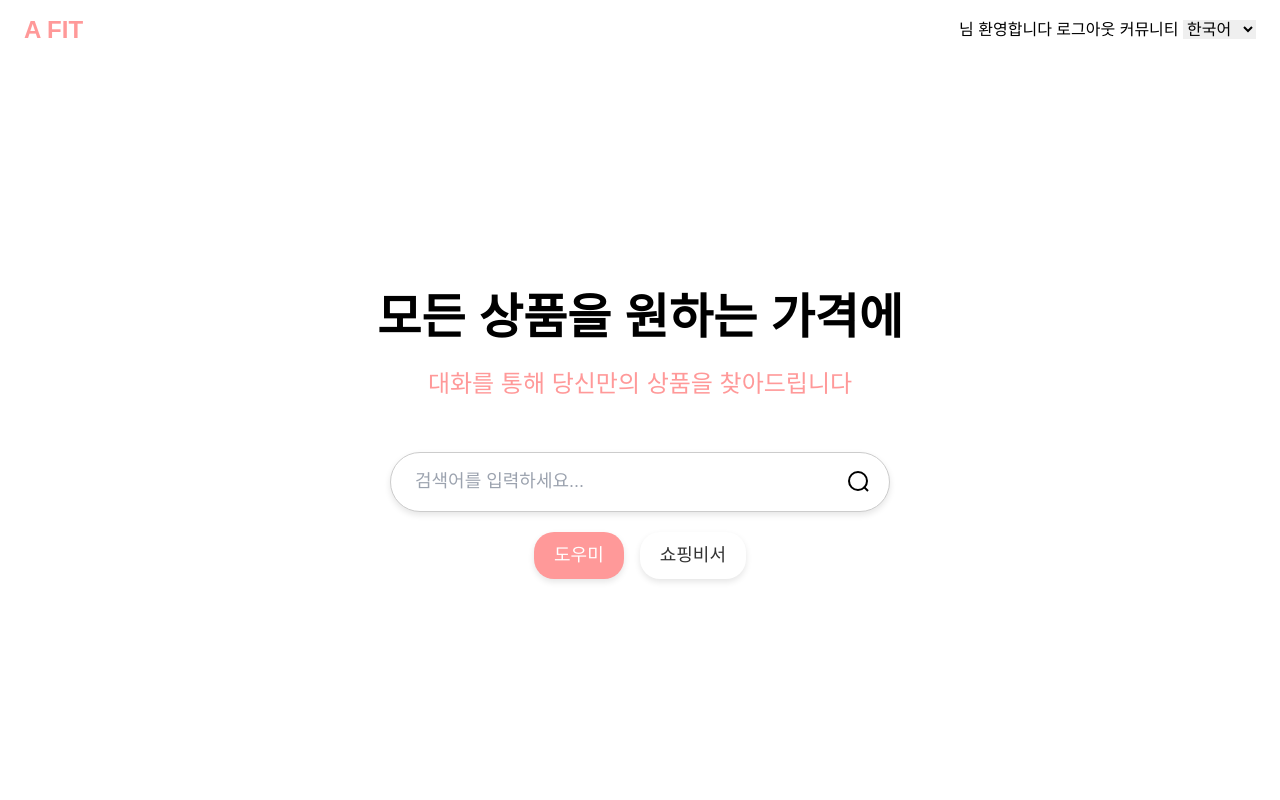
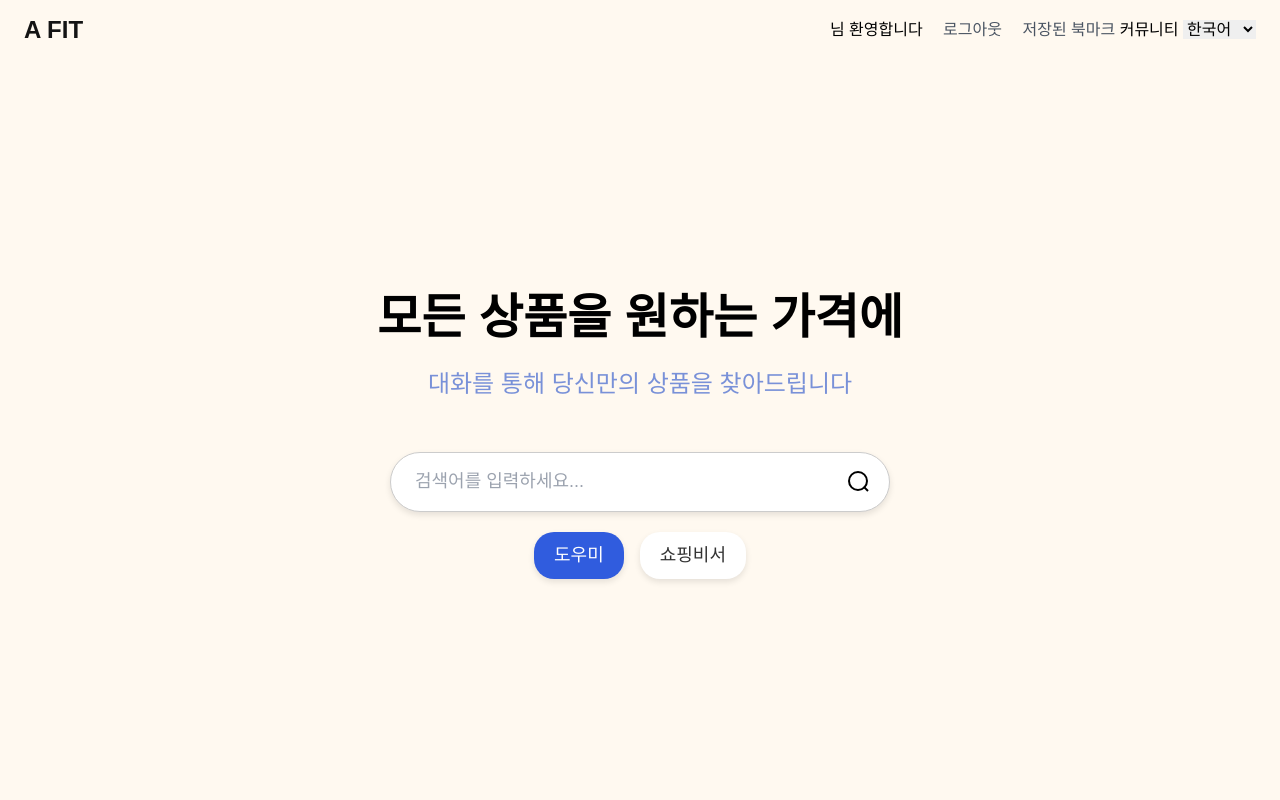
Before and after one commit to woodragon07/afit, a Flask app: template templates/KO/landing.html in a window 1280 px wide. Run offline with Flask 3, Linux system fonts and the light colour scheme; the template is opened without the code that fills it: values that come from a table or form of the project are taken from there, others are empty; some libraries are stand-ins or nearby versions.

Commit message:
말걸지마요

```diff
--- a/static/js/bookmark.js
+++ b/static/js/bookmark.js
@@ -1,7 +1,7 @@
 function toggleBookmark(productData) {
     console.log('북마크 시도:', productData);  // 디버깅용 로그
 
-    // 북마크 버튼 요소 찾기
+    // 북마크 버튼 요소 찾기==
     const bookmarkBtn = document.getElementById(`bookmark-${productData.item_id}`);
 
     fetch('/api/bookmarks', {
@@ -13,7 +13,7 @@
     })
     .then(response => {
         if (!response.ok) {
-            throw new Error(`HTTP error! status: ${response.status}`);
+            throw new Error(`로그인 후 사용해주세요! status: ${response.status}`);
         }
         return response.json();
     })
--- a/static/styles/landingstyles.css
+++ b/static/styles/landingstyles.css
@@ -7,9 +7,11 @@
   header {
     height:60px; display:flex; justify-content:space-between; align-items:center;
     padding:0 24px;
+    background-color: #FFF9F0;
+
   }
   main {
-    flex:1; display:flex; flex-direction:column; align-items:center; justify-content:center;
+    flex:1; display:flex; flex-direction:column; align-items:center; justify-content:center; background-color: #FFF9F0;
   }
 
   .title {
@@ -21,7 +23,7 @@
   .subtitle {
     font-size: 24px;
     margin-bottom: 50px;
-    color: #FF9999;
+    color: #7991d8;
   }
 
   .search-box {
@@ -55,7 +57,7 @@
     box-shadow:0 3px 10px rgba(0,0,0,0.2);
   }
   .tab-active {
-    background:#FF9999; color:white;
+    background:#305CDE; color:white;
   }
   .tab-inactive {
     background:#fff; color:#333;
--- a/static/styles/login.css
+++ b/static/styles/login.css
@@ -6,7 +6,7 @@
             justify-content: center;
             align-items: center;
             height: 100vh;
-            background-color: #f9f9f9;
+            background-color: #fff9f0;
             margin: 0;
         }
 
@@ -56,7 +56,7 @@
         .login-btn {
             width: 100%;
             height: 50px;
-            background-color: #ff7f7f;
+            background-color: #305CDE;
             border: none;
             border-radius: 10px;
             color: white;
--- a/static/styles/searchstyles.css
+++ b/static/styles/searchstyles.css
@@ -10,7 +10,7 @@
   }
   .flex-1 { flex:1; }
   .overflow-hidden { overflow:hidden; }
-  .bg-gray-50 { background:#F9FAFB; }
+  .bg-gray-50 { background:#FFF9F0; }
 
   /* --- 기존 CSS 그대로 --- */
   .sidebar {
@@ -34,7 +34,7 @@
   }
 
   .tab-active {
-    background-color: #FF9999;
+    background-color: #305CDE;
     color: white;
     border-radius: 20px;
     padding: 8px 16px;
--- a/static/styles/signup.css
+++ b/static/styles/signup.css
@@ -6,7 +6,7 @@
     justify-content: center;
     align-items: center;
     height: 100vh;
-    background-color: #f9f9f9;
+    background-color: #fff9f0;
     margin: 0;
 }
 
@@ -80,6 +80,6 @@
 }
 
 .submit-btn {
-    background-color: #ff7f7f;
+    background-color: #305CDE;
     color: white;
 }
--- a/templates/KO/landing.html
+++ b/templates/KO/landing.html
@@ -8,14 +8,22 @@
 </head>
 <body>
  <header>
-   <div style="font-size:24px; font-weight:bold; color:#FF9999;">A FIT</div>
+   <div style="font-size:24px; font-weight:bold; color:#141414;">A FIT</div>
    <div>  <!-- 한글 화면 -->
           {% if user %}
               <span class="welcome-message">{{ user.name }}님 환영합니다</span>
-              <a href="{{ url_for('logout') }}" class="header-link">로그아웃</a>
+              <a href="{{ url_for('logout') }}" class="text-gray-600 hover:text-pink-500 font-medium ml-4">로그아웃</a>
+              <a href="{{ url_for('view_bookmarks') }}"
+              class="text-gray-600 hover:text-pink-500 font-medium ml-4">
+               저장된 북마크
+              </a>
           {% else %}
-              <a href="{{ url_for('login') }}" class="header-link">로그인</a>
-              <a href="{{ url_for('signup') }}" class="header-link">회원가입</a>
+              <a href="{{ url_for('login') }}" class="text-gray-600 hover:text-pink-500 font-medium ml-4">로그인</a>
+              <a href="{{ url_for('signup') }}" class="text-gray-600 hover:text-pink-500 font-medium ml-4">회원가입</a>
+              <a href="{{ url_for('view_bookmarks') }}"
+              class="text-gray-600 hover:text-pink-500 font-medium ml-4">
+               저장된 북마크
+              </a>
           {% endif %}
      <a href="/community">커뮤니티</a>
      <select id="languageSelect" >
--- a/templates/KO/login.html
+++ b/templates/KO/login.html
@@ -15,7 +15,7 @@
         <div id="success-message" class="success-message">회원가입이 성공적으로 완료되었습니다.</div>
 
         {% if error %}
-        <div class="error-message" style="color: red; font-size: 14px; margin-bottom: 10px;">
+        <div class="error-message" style="color: #305CDE; font-size: 14px; margin-bottom: 10px;">
             {{ error }}
         </div>
         {% endif %}
@@ -26,7 +26,7 @@
                     <span class="icon">👤</span>
                     <input type="text" id="username" name="username" placeholder="아이디" required>
                     {% if username_error %}
-                    <div class="error-message" style="color: red; font-size: 12px; margin-top: 5px;">
+                    <div class="error-message" style="color: #305CDE; font-size: 12px; margin-top: 5px;">
                         {{ username_error }}
                     </div>
                     {% endif %}
@@ -36,7 +36,7 @@
                     <input type="password" id="password" name="password" placeholder="비밀번호" required>
                     <span class="toggle-password" onclick="togglePassword()">👁️</span>
                     {% if password_error %}
-                    <div class="error-message" style="color: red; font-size: 12px; margin-top: 5px;">
+                    <div class="error-message" style="color: #305CDE; font-size: 12px; margin-top: 5px;">
                         {{ password_error }}
                     </div>
                     {% endif %}
--- a/templates/KO/signup.html
+++ b/templates/KO/signup.html
@@ -7,7 +7,7 @@
     <link rel="stylesheet" href="{{ url_for('static', filename='styles/signup.css') }}">
     <style>
         .error-message {
-            color: #ff0000;
+            color: #305CDE;
             font-size: 12px;
             margin-top: 5px;
             display: none;  /* 기본적으로는 숨김 */
```
Also changed, not shown: templates/KO/search.html (+6 -2 lines), test.py (+0 -46 lines).
